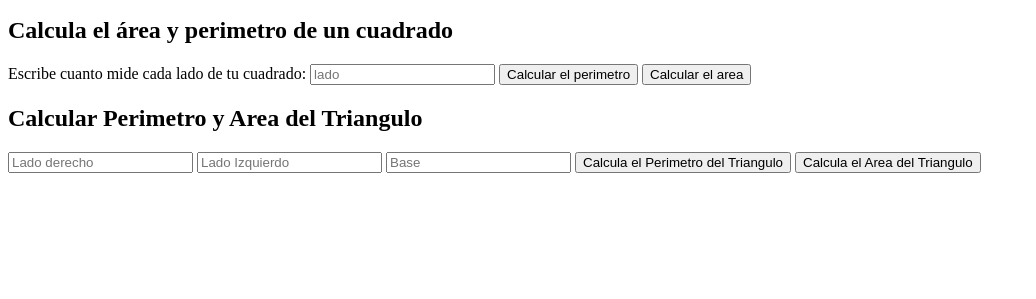
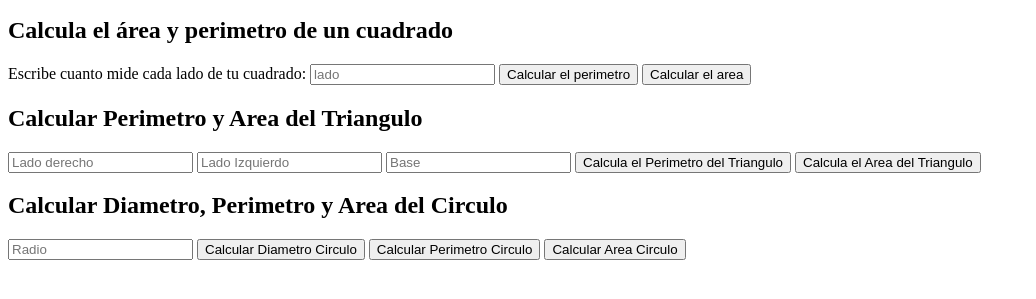
Before and after one commit to JMUT1/Curso-Practico-de-JS, a website: page index.html in a window 1280 px wide. Shown: the part 101-400 px from the top of the page, without its empty margins (0-1036 px from the left). Drawn offline with Linux system fonts and the light colour scheme.

Commit message:
Enlace HTML y JS del Circulo Diam, Per y Area

```diff
--- a/index.html
+++ b/index.html
@@ -42,6 +42,20 @@
                 </button>
             </label>
         </form>
+        <h2> Calcular Diametro, Perimetro y Area del Circulo</h2>
+        <form>
+            <label for="inputRadioCirculo"></label>
+            <input type="number" id="inputRadioCirculo" placeholder="Radio">
+            <button type="button" onclick="calcularDiametroCirculo()">
+                Calcular Diametro Circulo
+            </button>
+            <button type="button" onclick="calcularPerimetroCirculo()">
+                Calcular Perimetro Circulo
+            </button>
+            <button type="button" onclick="calcularAreaCirculo()">
+                Calcular Area Circulo
+            </button>
+        </form>
     </section>
     <script src="./main.js"></script>
 </body>
--- a/main.js
+++ b/main.js
@@ -80,3 +80,30 @@ function calcularPerimetroTriangulo(){
     const perimetro = perimetroTriangulo(valueT1, valueT2, valueBase);
     alert (perimetro);
 }
+
+//Interacion Circulo
+
+function calcularDiametroCirculo(){
+    const  input = document.getElementById("inputRadioCirculo");
+    const value = input.value;
+
+    const diametro = diametroCirculo(value);
+    alert (diametro);
+}
+
+function calcularPerimetroCirculo(){
+    const input = document.getElementById("inputRadioCirculo");
+    const value = input.value;
+
+    const perimetroDelCirculo = parseFloat(perimetroCirculo(value)).toFixed(3);
+    alert(perimetroDelCirculo);
+}
+
+function calcularAreaCirculo(){
+    const input = document.getElementById("inputRadioCirculo");
+    const value = input.value;
+
+    const areaDelCirculo = parseFloat(areaCirculo(value).toFixed(3));
+
+    alert(areaDelCirculo);
+}
```
